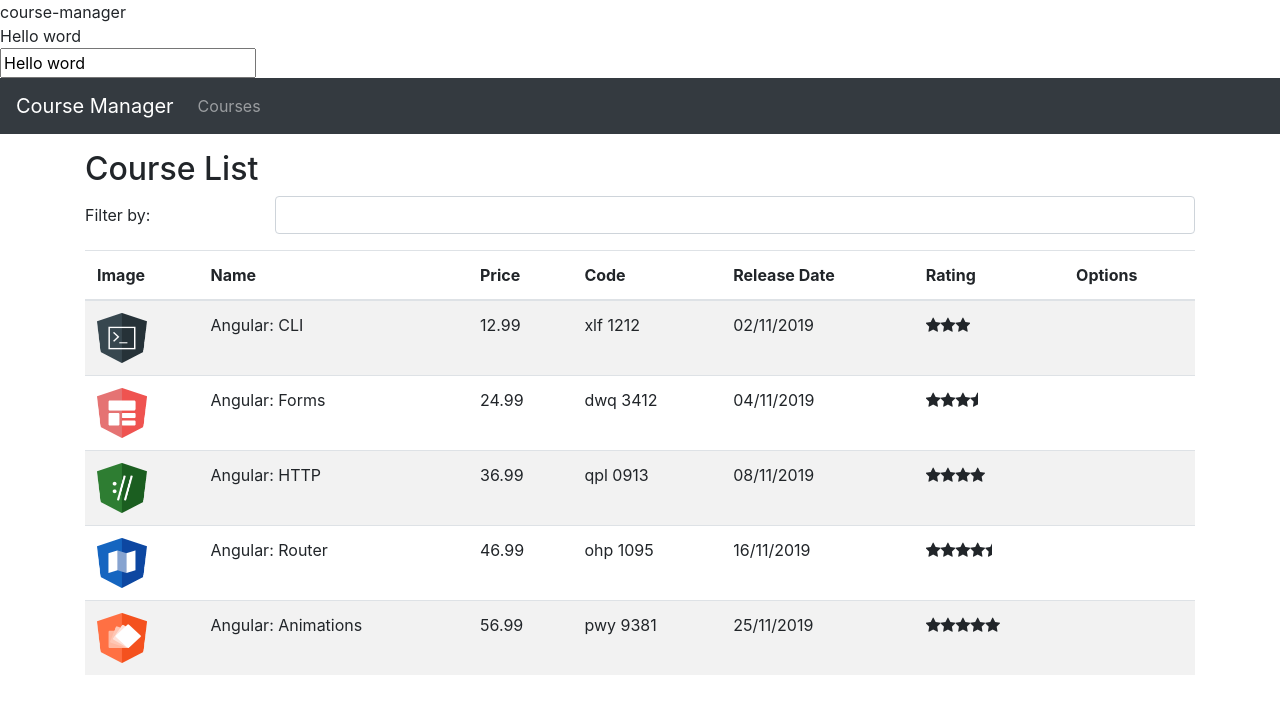
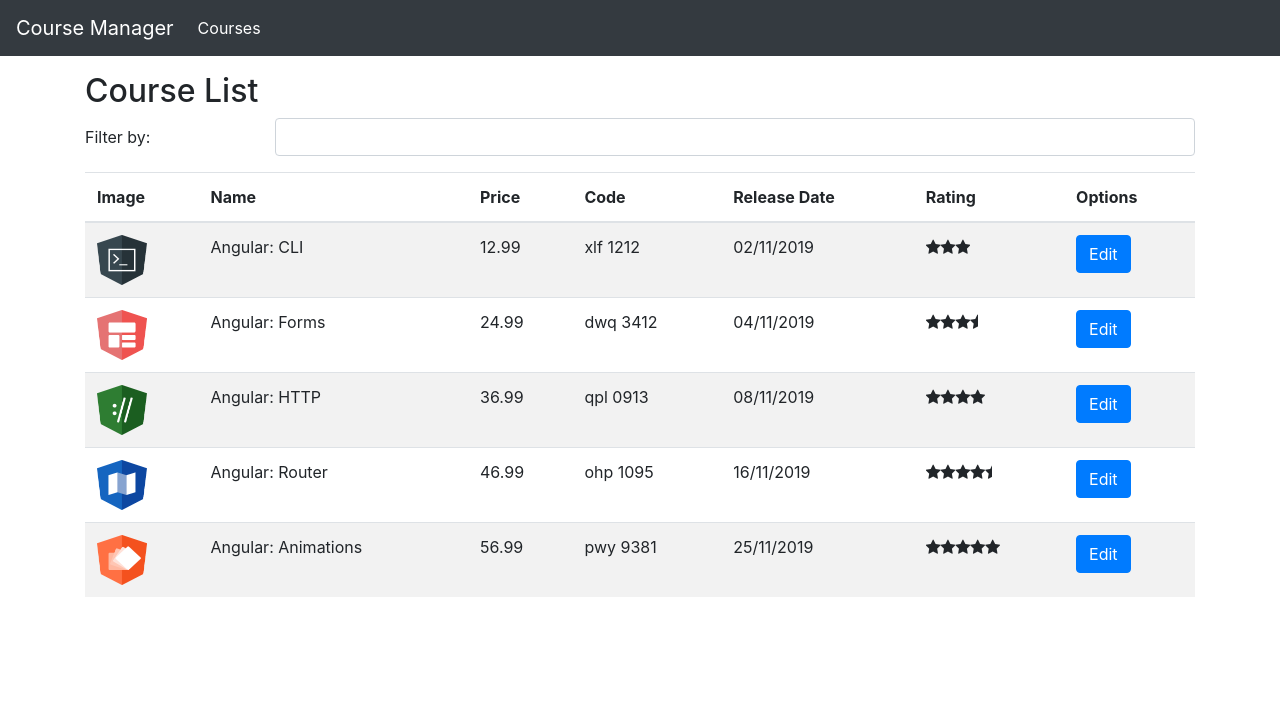
Before and after one commit to marciliorsilva/projeto-angular, an Angular app in the folder course-manager/: page /courses in a window 1280 px wide. Shown: the top 714 px of the page. Built offline with nearby package versions, Linux system fonts and the light colour scheme.

Commit message:
implementando rotas para acessar componente do course

```diff
--- a/course-manager/src/app/app.component.html
+++ b/course-manager/src/app/app.component.html
@@ -1,11 +1,11 @@
-{{title}}
+<!-- {{title}}
 
 <br/>
 
 {{name}}
 
 <br/>
-<input [(ngModel)]="name" name="name">
+<input [(ngModel)]="name" name="name"> -->
 <app-nav-bar></app-nav-bar>
 <div class="container">
     <router-outlet></router-outlet>
--- a/course-manager/src/app/app.module.ts
+++ b/course-manager/src/app/app.module.ts
@@ -9,15 +9,18 @@ import { StarComponent } from './star/star.component';
 import { ReplacePipe } from './pipe/replace.pipe';
 import { NavBarComponent } from './nav-bar/nav-bar.component';
 import { Error404Component } from './error-404/error-404.component';
+import { CourseInfoComponente } from './courses/couser-info.component';
 
 
 @NgModule({
   declarations: [
     AppComponent,
     CourseListComponent,
+    CourseInfoComponente,
     StarComponent,
     NavBarComponent,
     Error404Component,
+
     ReplacePipe
 
   ],
@@ -32,6 +35,9 @@ import { Error404Component } from './error-404/error-404.component';
         path: 'courses', component: CourseListComponent
       },
       {
+        path: 'courses/info/:id', component: CourseInfoComponente
+      },
+      {
         path: '**', component: Error404Component
       }
 
--- a/course-manager/src/app/courses/course-list.component.html
+++ b/course-manager/src/app/courses/course-list.component.html
@@ -32,7 +32,9 @@
                 <app-star [rating]="course.rating"></app-star>
 
             </td>
-            <td></td>
+            <td>
+                <a [routerLink]="['/courses/info', course.id]" class="btn btn-primary">Edit</a>
+            </td>
 
         </tr>
     </tbody>
--- /dev/null
+++ b/course-manager/src/app/courses/couser-info.component.html
@@ -0,0 +1 @@
+<h2> Course Id= {{courseId}}</h2>
--- /dev/null
+++ b/course-manager/src/app/courses/couser-info.component.ts
@@ -0,0 +1,18 @@
+import { Component, OnInit } from '@angular/core';
+import { ActivatedRoute } from '@angular/router';
+
+@Component({
+    templateUrl: './couser-info.component.html'
+})
+export class CourseInfoComponente implements OnInit{
+
+    courseId: number = 0;
+    idTemp: string = '';
+
+    constructor(private activatedRoute: ActivatedRoute){}
+
+    ngOnInit(): void {
+        this.idTemp = String(this.activatedRoute.snapshot.paramMap.get('id'));
+        this.courseId = parseInt(this.idTemp == null ? '0' : this.idTemp);
+    }
+}
--- a/course-manager/src/app/nav-bar/nav-bar.component.html
+++ b/course-manager/src/app/nav-bar/nav-bar.component.html
@@ -1,5 +1,5 @@
 <nav class="navbar navbar-expand-lg navbar-dark bg-dark">
-    <a href="#" class="navbar-brand">Course Manager</a>
+    <a [routerLink]="['/courses']" class="navbar-brand">Course Manager</a>
     <button class="navbar-toggler" type="button" data-toggle="collapse" data-target="#navbarSupportedContent"
         aria-controls="navbarSupportedContent" aria-expanded="false" aria-label="Toggle navigation">
         <span class="navbar-toggle-icon"></span>
@@ -8,7 +8,7 @@
     <div class="collapse navbar-collapse" id="navbarSupportedContent">
         <ul class="navbar-nav mr-auto">
             <li class="nav-item">
-                <a href="#" routerLinkActive="active" class="nav-link">Courses</a>
+                <a [routerLink]="['/courses']" routerLinkActive="active" class="nav-link">Courses</a>
             </li>
         </ul>
     </div>
```
